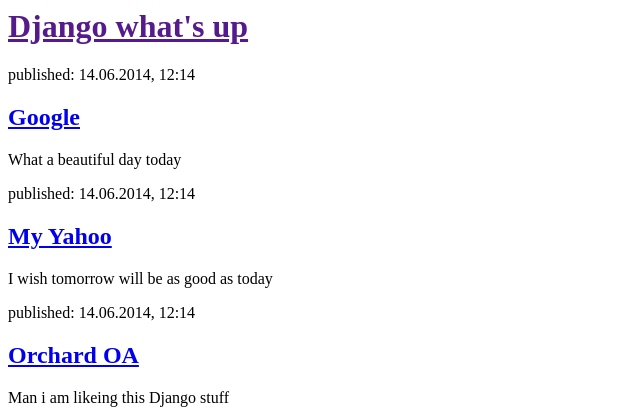
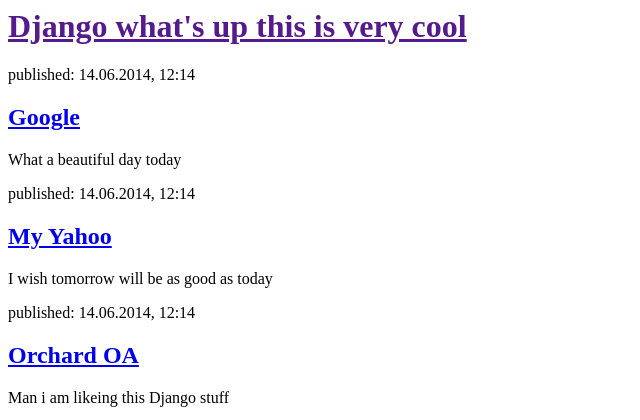
Before and after one commit to ketpatel11/my-first-blog, a Django app: page / in a window 1280 px wide. Shown: the top 420 px of the page, without its empty margins (0-640 px from the left). Run offline with Django 3.2, Linux system fonts and the light colour scheme.

Commit message:
changed the HTML

```diff
--- a/blog/templates/blog/post_list.html
+++ b/blog/templates/blog/post_list.html
@@ -4,7 +4,7 @@
 </head>
 <body>
 <div>
-    <h1><a href="">Django what's up</a></h1>
+    <h1><a href="">Django what's up this is very cool</a></h1>
 </div>
 
 <div>
```
